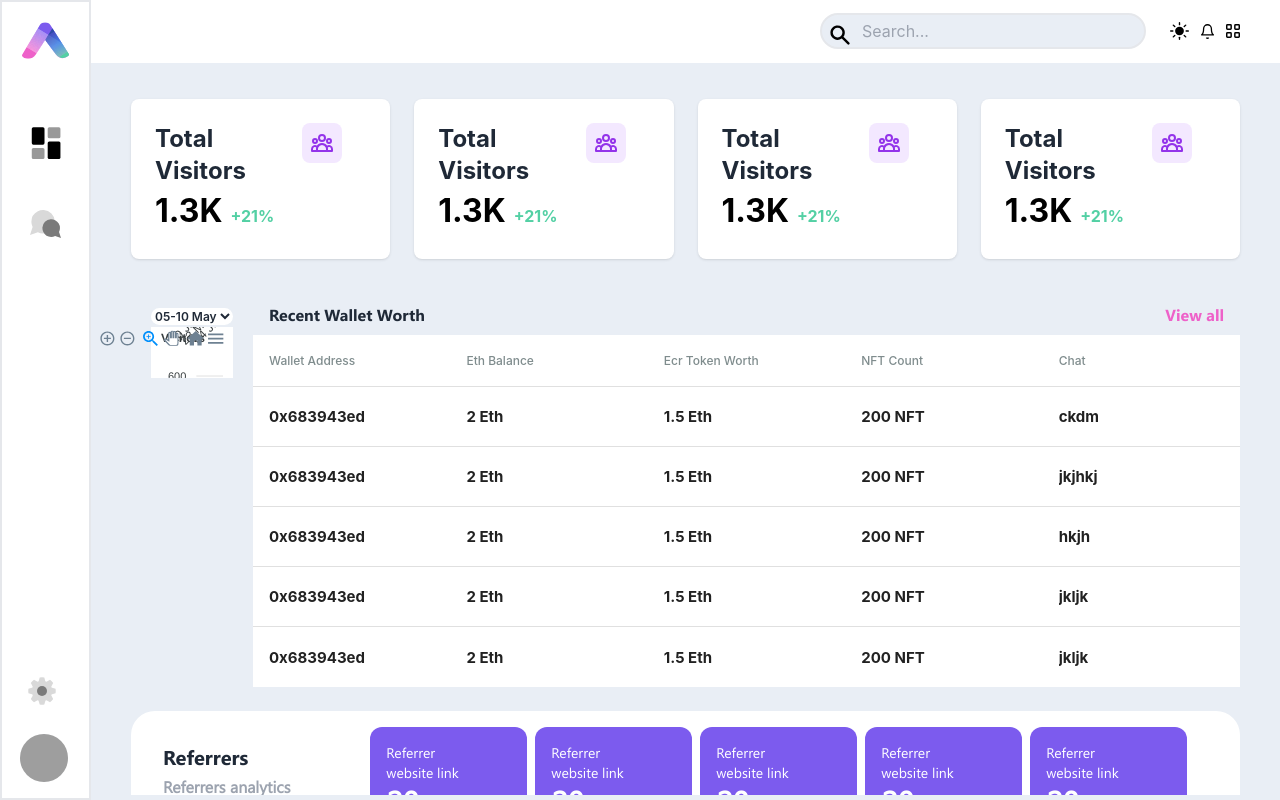
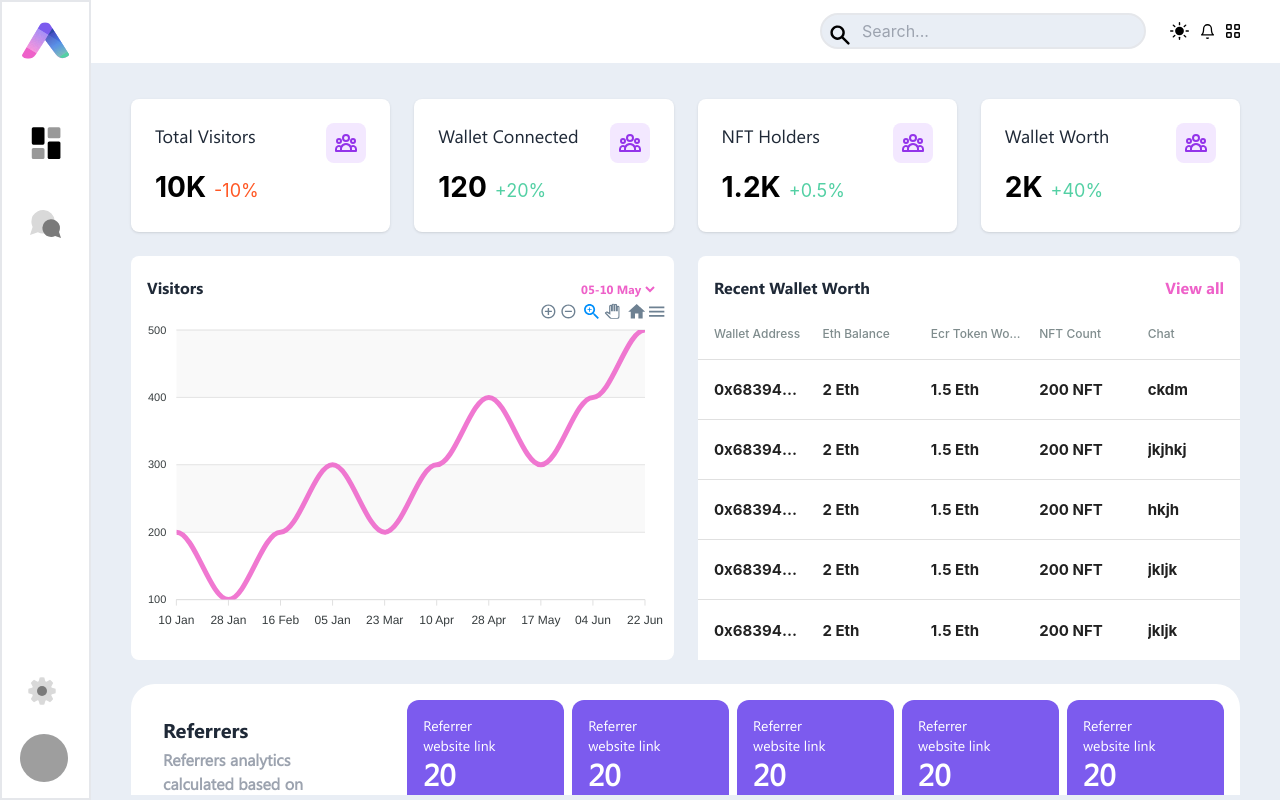
Before and after one commit to cjoshi28/aye-analytics-deployment, a Next.js app: page /dashboard in a window 1280 px wide. Built offline with nearby package versions, Linux system fonts and the light colour scheme; grey boxes are pictures that could not be loaded.

Commit message:
UI Improved

```diff
--- /dev/null
+++ b/components/common/StatsWidget.jsx
@@ -0,0 +1,23 @@
+import React from 'react'
+
+export default function StatsWidget({ heading,value,percentage,icon }) {
+    let color = true;
+    if(percentage<0) color = false;
+
+    return (
+        <div className="flex items-start justify-between p-6 bg-white shadow rounded-lg">
+            <div>
+                <span className="text-[16px] sm:text-[18px] xl:text-[18px] mid-xl:text-[20px] 3xl:text-[24px] font-[Segoe-UI] font-medium">{heading || ""}</span>
+                <div className='flex items-baseline space-x-2 mt-4'>
+                    <span className="block text-[16px] sm:text-[18px] md:text-[22px] xl:text-[28px] 3xl:text-[32px] text-black font-bold ">{value}</span>
+                    <span className={ `${(color) ? "text-[#53D0A4]" : "text-[#ff5724]"} text-[14px] lg:text-[18px]`}>{(color)?"+":""}{percentage}% </span>
+                </div>
+            </div>
+            <div className="inline-flex flex-shrink-0 items-center justify-center h-10 w-10 text-purple-600 bg-purple-100 rounded-lg">
+                <svg aria-hidden="true" fill="none" viewBox="0 0 24 24" stroke="currentColor" className="h-6 w-6">
+                    <path strokeLinecap="round" strokeLinejoin="round" strokeWidth="2" d="M17 20h5v-2a3 3 0 00-5.356-1.857M17 20H7m10 0v-2c0-.656-.126-1.283-.356-1.857M7 20H2v-2a3 3 0 015.356-1.857M7 20v-2c0-.656.126-1.283.356-1.857m0 0a5.002 5.002 0 019.288 0M15 7a3 3 0 11-6 0 3 3 0 016 0zm6 3a2 2 0 11-4 0 2 2 0 014 0zM7 10a2 2 0 11-4 0 2 2 0 014 0z" />
+                </svg>
+            </div>
+        </div>
+    )
+}
--- a/components/dashboard/Chart.js
+++ b/components/dashboard/Chart.jsx
@@ -4,7 +4,6 @@ import ReactApexChart from "react-apexcharts";
 export default function Chart() {
   const series = [
     {
-      name: "Visitors",
       data: [200, 100, 200, 300, 200, 300, 400, 300, 400, 500,],
 
     },
@@ -21,7 +20,7 @@ export default function Chart() {
       }
     },
     toolbar: {
-      show: true,
+      show: false,
     },
     dataLabels: {
       enabled: false,
@@ -29,14 +28,6 @@ export default function Chart() {
     colors: ["#EE61C9"],
     stroke: {
       curve: ["smooth", "straight", "stepline"],
-    },
-    title: {
-      text: "Visitors",
-      align: "left",
-      style: {
-        fontSize: '12px',
-        fontFamily: undefined
-      },
     },
     grid: {
       row: {
@@ -60,20 +51,12 @@ export default function Chart() {
     },
   };
   return (
-    <div
-      id="chart"
-      className="basis-1 md:w-6/12 sm:basis-1 lg:w-6/12 m-5 rounded-3xl">
-      <select
-        className="flat-select border-none bg-white rounded-xl text-xs font-semibold ">
-        <option className="text-xs font-semibold">05-10 May</option>
-        <option className="text-xs font-semibold" >16-25 Jun</option>
-        <option className="text-xs font-semibold" >20-30 Jul</option>
-      </select>
+    <div id="chart" className="basis-full">
       <ReactApexChart
         options={options}
         series={series}
         type="line"
-        className="sm:w-full md:w-full  lg:w-full"
+        className="sm:w-full md:w-full lg:w-full max-h-[300px]"
       />
     </div>
   );
--- a/components/dashboard/Refreance.jsx
+++ b/components/dashboard/Reference.jsx
@@ -1,10 +1,10 @@
 import React from 'react'
 
 import { FiArrowUp } from "react-icons/fi";
-export default function Refreance() {
+export default function Reference() {
     return (
-        <div className='  bg-[#FFFFFF]  md:inline-flex justify-center p-3 rounded-3xl'>
-            <div className='md:w-[20%] w-full h-full text-xl flex justify-center items-center font-bold p-5'>
+        <div className='bg-[#FFFFFF] w-full flex justify-between p-3 rounded-3xl'>
+            <div className='basis-3/12 h-full text-xl flex justify-center items-center font-bold p-5'>
                 <div className='font-[Segoe-UI-Bold]'>
                     <h1>Referrers</h1>
                     <div className='text-base mt-1 '>
@@ -24,7 +24,7 @@ export default function Refreance() {
                     </div>
                 </div>
             </div>
-            <div className='flex justify-center w-full flex-wrap '>
+            <div className='flex justify-end w-full flex-wrap '>
                 <Blogs />
                 <Blogs />
                 <Blogs />
--- a/components/dashboard/UserTable/UserTable.js
+++ b/components/dashboard/UserTable/UserTable.js
@@ -59,6 +59,7 @@ export default function UserTable() {
         customStyles={customStyles}
         data={users}
         fixedHeader
+        className="-striped -highlight"
         />
     </div>
   )
--- a/components/dashboard/stats.js
+++ /dev/null
@@ -1,17 +0,0 @@
-import React from 'react'
-
-export default function stats() {
-    return (
-        <div className="flex items-start justify-between  p-6 bg-white shadow rounded-lg">
-            <div>
-                <span className="block text-2xl font-bold">Total Visitors</span>
-                <div className='flex items-baseline space-x-2'> <span className="block text-[32px] text-black font-bold ">1.3K </span> <span className="block text-[#53D0A4] font-bold">+21% </span></div>
-            </div>
-            <div className="inline-flex flex-shrink-0 items-center justify-center h-10 w-10 text-purple-600 bg-purple-100 rounded-lg mr-6">
-                <svg aria-hidden="true" fill="none" viewBox="0 0 24 24" stroke="currentColor" className="h-6 w-6">
-                    <path strokeLinecap="round" strokeLinejoin="round" strokeWidth="2" d="M17 20h5v-2a3 3 0 00-5.356-1.857M17 20H7m10 0v-2c0-.656-.126-1.283-.356-1.857M7 20H2v-2a3 3 0 015.356-1.857M7 20v-2c0-.656.126-1.283.356-1.857m0 0a5.002 5.002 0 019.288 0M15 7a3 3 0 11-6 0 3 3 0 016 0zm6 3a2 2 0 11-4 0 2 2 0 014 0zM7 10a2 2 0 11-4 0 2 2 0 014 0z" />
-                </svg>
-            </div>
-        </div>
-    )
-}
--- a/pages/dashboard/index.js
+++ b/pages/dashboard/index.jsx
@@ -8,18 +8,41 @@ import menu from "../../public/images/dashboard/Group 243.svg"
 import bell from "../../public/images/dashboard/Icon feather-bell.svg"
 import Reactangle from "../../public/images/dashboard/Rectangle 1719.svg"
 import Image from "next/image";
-import Stats from '../../components/dashboard/stats'
+import StatsWidget from '../../components/common/StatsWidget'
 import dynamic from 'next/dynamic';
-import Refreance from '../../Components/Dashboard/Refreance'
+import Reference from '../../components/dashboard/Reference'
 import UserTable from '../../components/dashboard/UserTable/UserTable'
-
 
 const Chart = dynamic(() => { return import('../../components/dashboard/Chart') }, { ssr: false });
 
+export default function index() {
 
-
-
-export default function index() {
+    const dashboardStats = [
+        {
+            heading:"Total Visitors",
+            value:"10K",
+            percentage:"-10",
+            icon:"",
+        },
+        {
+            heading:"Wallet Connected",
+            value:"120",
+            percentage:"20",
+            icon:"",
+        },
+        {
+            heading:"NFT Holders",
+            value:"1.2K",
+            percentage:"0.5",
+            icon:"",
+        },
+        {
+            heading:"Wallet Worth",
+            value:"2K",
+            percentage:"40",
+            icon:"",
+        }
+    ]
 
     return (
 
@@ -87,33 +110,46 @@ export default function index() {
 
                 <main className="p-6 sm:p-10 space-y-6 ">
                     <section className="grid md:grid-cols-2 xl:grid-cols-4 gap-6">
-                        <Stats />
-                        <Stats />
-                        <Stats />
-                        <Stats />
+                        {
+                            dashboardStats && dashboardStats.map((stats,index) => {
+                                return (
+                                    <StatsWidget heading={stats.heading} value={stats.value} percentage={stats.percentage} icon={""} key={index} />
+                                )
+                            })
+                        }
+
                     </section>
-                    <section className='flex'>
-                        <Chart className="flex-1" />
-                        <div className=' rounded-3xl flex-1'>
-                            <div>
-                                <div className='mt-5 font-[Segoe-UI-Bold] first-letter  flex flex-row  justify-between '>
-                                    <span className='ml-4'>Recent Wallet Worth</span>
-                                    <div className='text-[#EE61C9]  items-end'>
-                                        <span className='mr-4'>View all</span>
-                                    </div>
+                    <section className='flex flex-col lg:flex-row lg:space-x-6'>
+                        <div className='basis-full lg:basis-1/2 rounded-lg bg-white'>
+                            <div className='mt-5 font-[Segoe-UI-Bold] first-letter  flex flex-row  justify-between '>
+                                <span className='ml-4'>Visitors</span>
+                                <div className='text-[#EE61C9]  items-end'>
+                                    <span className='mr-4'>
+                                        <select className="flat-select border-none bg-white rounded-xl text-xs font-semibold ">
+                                            <option className="text-xs font-semibold">05-10 May</option>
+                                            <option className="text-xs font-semibold" >16-25 Jun</option>
+                                            <option className="text-xs font-semibold" >20-30 Jul</option>
+                                        </select>
+                                    </span>
                                 </div>
-                                <UserTable />
                             </div>
+                            <Chart />
+                        </div>
+                        <div className='basis-full lg:basis-1/2 rounded-lg bg-white mt-6 lg:mt-0'>
+                            <div className='mt-5 font-[Segoe-UI-Bold] first-letter  flex flex-row  justify-between '>
+                                <span className='ml-4'>Recent Wallet Worth</span>
+                                <div className='text-[#EE61C9]  items-end'>
+                                    <span className='mr-4'>View all</span>
+                                </div>
+                            </div>
+                            <UserTable />
                         </div>
                     </section>
-                    <section>
-                        <Refreance />
+                    <section className='w-full'>
+                        <Reference />
                     </section>
+                </main>
 
-
-
-
-                </main>
             </div>
         </div >
 
--- a/styles/globals.css
+++ b/styles/globals.css
@@ -27,7 +27,6 @@ a {
     background: #E9EEF5;
   }
 }
-
 .input-css{
   @apply  backdrop-blur bg-white/10 font-[Segoe-UI] mt-4 focus:ring-1 ring-[#E346D1] focus:ring-inset text-white text-base md:text-xl mid-xl:text-xl outline-none rounded p-2 w-10/12 lg:w-full sm:w-9/12 md:w-11/12;
 }
@@ -37,6 +36,9 @@ a {
   @apply lg:w-full w-7/12 sm:w-9/12 md:w-11/12 font-[Segoe-UI] text-base md:text-xl mid-xl:text-xl  cursor-pointer h-8 sm:h-10 rounded-lg bg-[#E346D1] text-white mt-6
 }
 
+.heading-forms, .heading-widgets{
+  @apply text-[22px] sm:text-[26px] md:text-[30px] xl:text-[38px] 2xl:text-[46px] font-[Segoe-UI-Bold] font-[700] md:font-[900]
+}
 @font-face {
   font-family: "Segoe-UI-Bold-Itlaic";
   src: url("../public/fonts/Segoe-UI-Bold-Italic.ttf");
```
Also changed, not shown: pages/login/index.jsx (+7 -7 lines), pages/register/index.jsx (+6 -6 lines).
